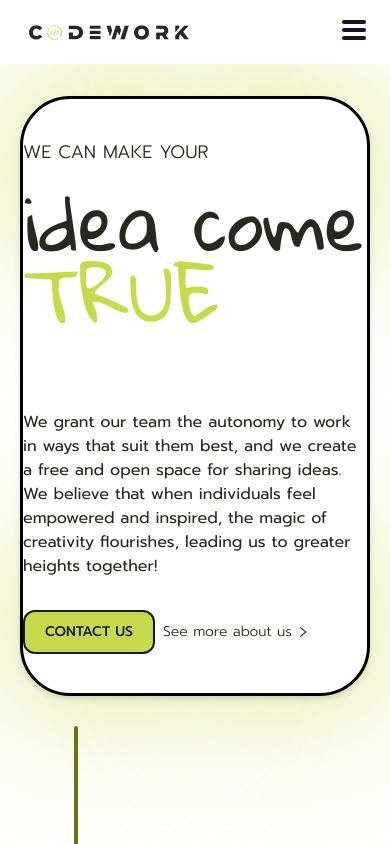
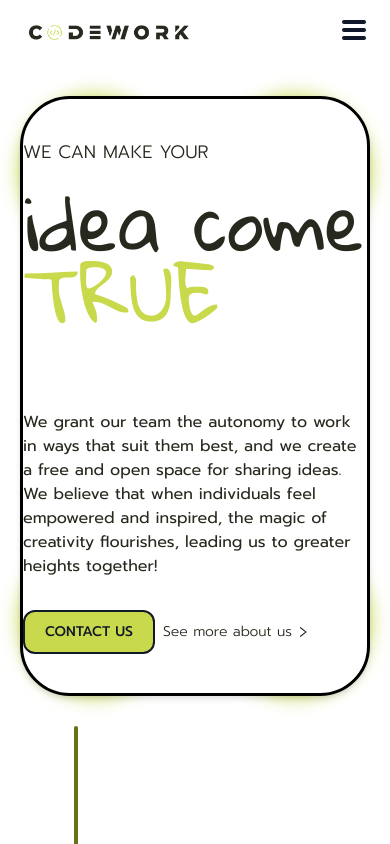
Before and after one commit to The-Alzhemist/codework-landing-page, a Next.js app: page / in a window 390 px wide. Shown: the top 844 px of the page. Built offline with nearby package versions, Linux system fonts and the light colour scheme.

Commit message:
update blue

```diff
--- a/components/backgroundGradientBlur/BackgroundGradientBlur.tsx
+++ b/components/backgroundGradientBlur/BackgroundGradientBlur.tsx
@@ -5,7 +5,7 @@ const BackgroundGradientBlur = ({className}: BgGradientBlueInterface) => {
   return (
     <>
       <div className={`rounded-full w-[150px] h-[150px] md:w-[500px] md:h-[500px]
-      bg-primary sm:bg-primary-200  blur-[80px] sm:blur-[100px]  -z-10 absolute ${className}`}></div>
+      bg-primary sm:bg-primary-200 blur-[10px] sm:blur-[100px]  -z-10 absolute ${className}`}></div>
     </>
   );
 };
```
